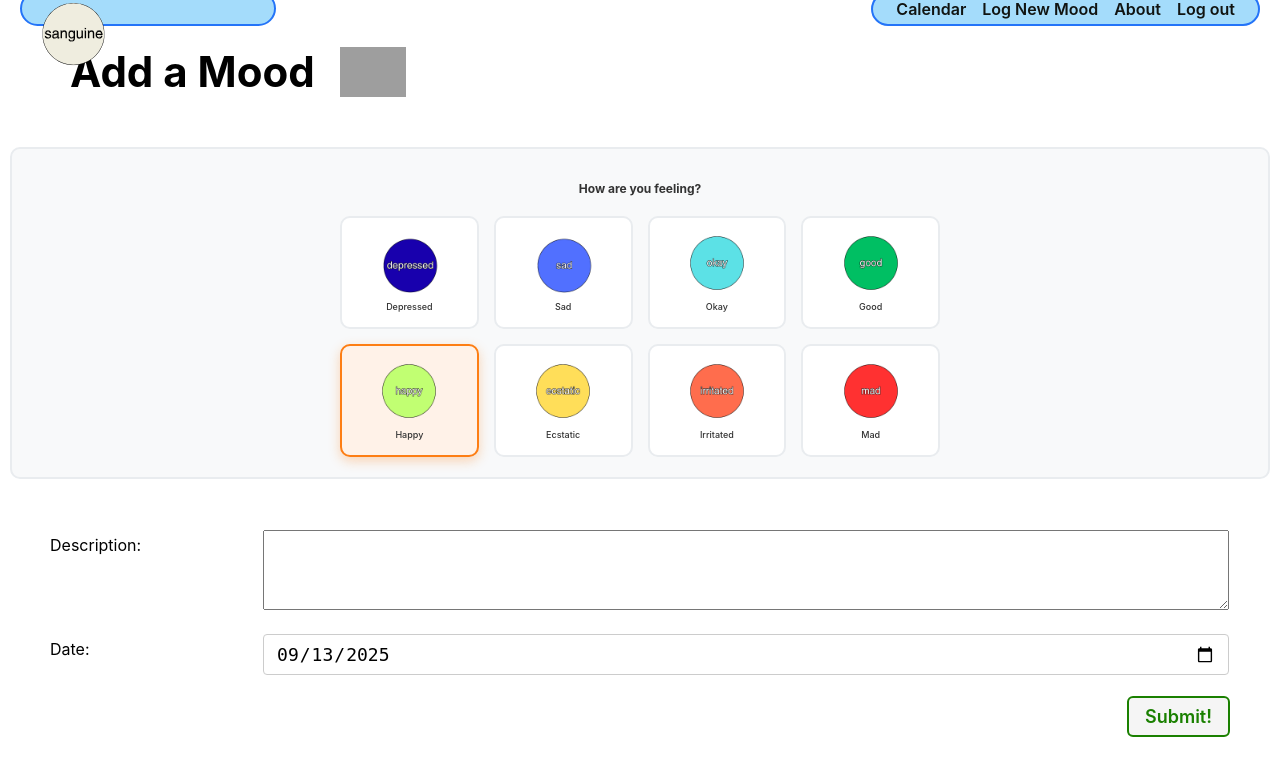
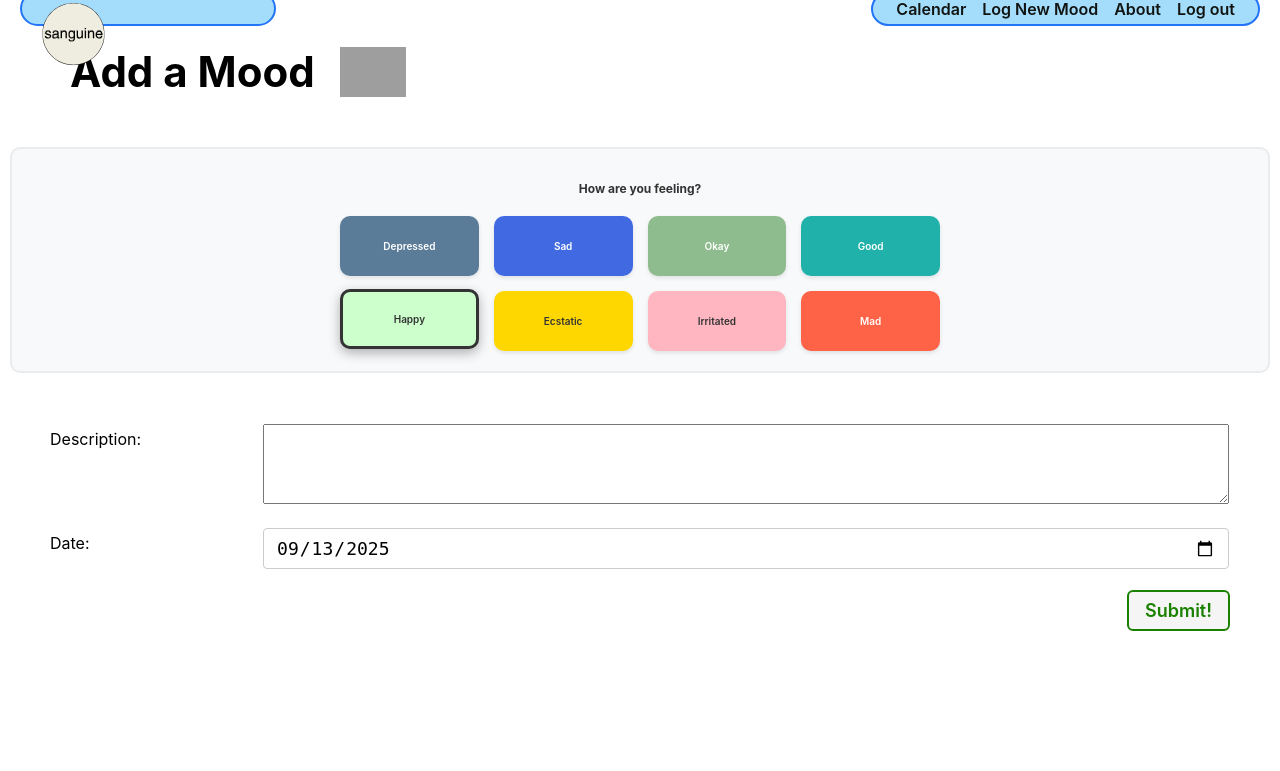
Before and after one commit to morgantstewart/sanguine-mood-tracker, a Django app: page /moods/create/ in a window 1280 px wide. Shown: the part 29-800 px from the top of the page. Run offline with Django 4.2, Linux system fonts and the light colour scheme; the visitor is signed in with stand-in values (Sample User, id 1); grey boxes are pictures that could not be loaded.

```diff
--- a/sanguine/static/css/form.css
+++ b/sanguine/static/css/form.css
@@ -86,87 +86,73 @@
 
   .mood-option {
     display: flex;
-    flex-direction: column;
     align-items: center;
+    justify-content: center;
     padding: 15px;
-    background: white;
-    border: 2px solid #e9ecef;
+    border: 2px solid transparent;
     border-radius: 10px;
     cursor: pointer;
     transition: all 0.3s ease;
     text-align: center;
+    font-weight: 600;
+    font-size: 1em;
+    min-height: 60px;
+    box-shadow: 0 2px 4px rgba(0,0,0,0.1);
   }
 
   .mood-option:hover {
-    border-color: #007bff;
     transform: translateY(-2px);
-    box-shadow: 0 4px 8px rgba(0, 123, 255, 0.2);
+    box-shadow: 0 4px 8px rgba(0,0,0,0.2);
   }
 
   .mood-option.selected {
-    border-color: #007bff;
-    background-color: #e3f2fd;
-    box-shadow: 0 4px 12px rgba(0, 123, 255, 0.3);
+    border: 3px solid #333;
+    box-shadow: 0 4px 12px rgba(0,0,0,0.3);
+    transform: translateY(-2px);
   }
 
-  /* Mood-specific selection colors */
-  .mood-option[data-mood="depressed"].selected {
-    border-color: #6c757d;
-    background-color: #f8f9fa;
-    box-shadow: 0 4px 12px rgba(108, 117, 125, 0.3);
+  /* Mood-specific colors - matching PNG icon colors */
+  .mood-option.mood-depressed {
+    background: #5B7C99;
+    color: white;
   }
 
-  .mood-option[data-mood="sad"].selected {
-    border-color: #17a2b8;
-    background-color: #e1f7fa;
-    box-shadow: 0 4px 12px rgba(23, 162, 184, 0.3);
+  .mood-option.mood-sad {
+    background: #4169E1;
+    color: white;
   }
 
-  .mood-option[data-mood="okay"].selected {
-    border-color: #ffc107;
-    background-color: #fff8e1;
-    box-shadow: 0 4px 12px rgba(255, 193, 7, 0.3);
+  .mood-option.mood-okay {
+    background: #8FBC8F;
+    color: white;
   }
 
-  .mood-option[data-mood="good"].selected {
-    border-color: #28a745;
-    background-color: #e8f5e8;
-    box-shadow: 0 4px 12px rgba(40, 167, 69, 0.3);
+  .mood-option.mood-good {
+    background: #20B2AA;
+    color: white;
   }
 
-  .mood-option[data-mood="happy"].selected {
-    border-color: #fd7e14;
-    background-color: #fff2e8;
-    box-shadow: 0 4px 12px rgba(253, 126, 20, 0.3);
+  .mood-option.mood-happy {
+    background: #CCFFCC;
+    color: #333;
   }
 
-  .mood-option[data-mood="ecstatic"].selected {
-    border-color: #dc3545;
-    background-color: #ffeaea;
-    box-shadow: 0 4px 12px rgba(220, 53, 69, 0.3);
+  .mood-option.mood-ecstatic {
+    background: #FFD700;
+    color: #333;
   }
 
-  .mood-option[data-mood="irritated"].selected {
-    border-color: #6f42c1;
-    background-color: #f3f0ff;
-    box-shadow: 0 4px 12px rgba(111, 66, 193, 0.3);
+  .mood-option.mood-irritated {
+    background: #FFB6C1;
+    color: #333;
   }
 
-  .mood-option[data-mood="mad"].selected {
-    border-color: #343a40;
-    background-color: #f8f9fa;
-    box-shadow: 0 4px 12px rgba(52, 58, 64, 0.3);
-  }
-
-  .mood-option img {
-    width: 60px;
-    height: 60px;
-    object-fit: contain;
-    margin-bottom: 8px;
+  .mood-option.mood-mad {
+    background: #FF6347;
+    color: white;
   }
 
   .mood-option span {
-    font-size: 0.9em;
-    color: #333;
-    font-weight: 500;
+    font-size: 1em;
+    font-weight: 600;
   }
--- a/sanguine/templates/sanguine/mood_form.html
+++ b/sanguine/templates/sanguine/mood_form.html
@@ -24,45 +24,37 @@
   <div class="mood-selection">
     <h3>How are you feeling?</h3>
     <div class="mood-grid">
-      <div class="mood-option" data-mood="depressed">
-        <img src="{% static 'css/images/depressed1.png' %}" alt="Depressed" />
+      <div class="mood-option mood-depressed" data-mood="depressed">
         <span>Depressed</span>
-        <input type="radio" name="mood_type" value="depressed" id="mood_depressed" style="display: none;">
+        <input type="radio" name="mood_type" value="depressed" id="mood_depressed" style="display: none;" {% if form.mood_type.value == 'depressed' %}checked{% endif %}>
       </div>
-      <div class="mood-option" data-mood="sad">
-        <img src="{% static 'css/images/sad1.png' %}" alt="Sad" />
+      <div class="mood-option mood-sad" data-mood="sad">
         <span>Sad</span>
-        <input type="radio" name="mood_type" value="sad" id="mood_sad" style="display: none;">
+        <input type="radio" name="mood_type" value="sad" id="mood_sad" style="display: none;" {% if form.mood_type.value == 'sad' %}checked{% endif %}>
       </div>
-      <div class="mood-option" data-mood="okay">
-        <img src="{% static 'css/images/okay1.png' %}" alt="Okay" />
+      <div class="mood-option mood-okay" data-mood="okay">
         <span>Okay</span>
-        <input type="radio" name="mood_type" value="okay" id="mood_okay" style="display: none;">
+        <input type="radio" name="mood_type" value="okay" id="mood_okay" style="display: none;" {% if form.mood_type.value == 'okay' %}checked{% endif %}>
       </div>
-      <div class="mood-option" data-mood="good">
-        <img src="{% static 'css/images/good1.png' %}" alt="Good" />
+      <div class="mood-option mood-good" data-mood="good">
         <span>Good</span>
-        <input type="radio" name="mood_type" value="good" id="mood_good" style="display: none;">
+        <input type="radio" name="mood_type" value="good" id="mood_good" style="display: none;" {% if form.mood_type.value == 'good' %}checked{% endif %}>
       </div>
-      <div class="mood-option" data-mood="happy">
-        <img src="{% static 'css/images/happy1.png' %}" alt="Happy" />
+      <div class="mood-option mood-happy" data-mood="happy">
         <span>Happy</span>
-        <input type="radio" name="mood_type" value="happy" id="mood_happy" style="display: none;">
+        <input type="radio" name="mood_type" value="happy" id="mood_happy" style="display: none;" {% if form.mood_type.value == 'happy' %}checked{% endif %}>
       </div>
-      <div class="mood-option" data-mood="ecstatic">
-        <img src="{% static 'css/images/ecstatic1.png' %}" alt="Ecstatic" />
+      <div class="mood-option mood-ecstatic" data-mood="ecstatic">
         <span>Ecstatic</span>
-        <input type="radio" name="mood_type" value="ecstatic" id="mood_ecstatic" style="display: none;">
+        <input type="radio" name="mood_type" value="ecstatic" id="mood_ecstatic" style="display: none;" {% if form.mood_type.value == 'ecstatic' %}checked{% endif %}>
       </div>
-      <div class="mood-option" data-mood="irritated">
-        <img src="{% static 'css/images/irritated1.png' %}" alt="Irritated" />
+      <div class="mood-option mood-irritated" data-mood="irritated">
         <span>Irritated</span>
-        <input type="radio" name="mood_type" value="irritated" id="mood_irritated" style="display: none;">
+        <input type="radio" name="mood_type" value="irritated" id="mood_irritated" style="display: none;" {% if form.mood_type.value == 'irritated' %}checked{% endif %}>
       </div>
-      <div class="mood-option" data-mood="mad">
-        <img src="{% static 'css/images/mad1.png' %}" alt="Mad" />
+      <div class="mood-option mood-mad" data-mood="mad">
         <span>Mad</span>
-        <input type="radio" name="mood_type" value="mad" id="mood_mad" style="display: none;">
+        <input type="radio" name="mood_type" value="mad" id="mood_mad" style="display: none;" {% if form.mood_type.value == 'mad' %}checked{% endif %}>
       </div>
     </div>
   </div>
@@ -102,8 +94,15 @@ document.addEventListener('DOMContentLoaded', function() {
         });
     });
 
-    // Set default selection (happy)
-    const defaultOption = document.querySelector('[data-mood="happy"]');
+    // Set selection based on form data or default to happy
+    const checkedRadio = document.querySelector('input[name="mood_type"]:checked');
+    let selectedMood = 'happy'; // default
+
+    if (checkedRadio) {
+        selectedMood = checkedRadio.value;
+    }
+
+    const defaultOption = document.querySelector(`[data-mood="${selectedMood}"]`);
     if (defaultOption) {
         defaultOption.classList.add('selected');
         const defaultRadio = defaultOption.querySelector('input[type="radio"]');
--- a/sanguine/templatetags/calendar_extras.py
+++ b/sanguine/templatetags/calendar_extras.py
@@ -6,3 +6,8 @@ register = template.Library()
 def lookup(dictionary, key):
     """Template filter to lookup a key in a dictionary"""
     return dictionary.get(key, [])
+
+@register.simple_tag
+def format_date_string(year, month, day):
+    """Template tag to format date as YYYY-MM-DD"""
+    return f"{year}-{month:02d}-{day:02d}"
--- a/sanguine/views.py
+++ b/sanguine/views.py
@@ -75,11 +75,6 @@ def mood_calendar(request):
         date__lt=end_date
     ).order_by('date')
 
-    # Debug: Print mood data
-    print(f"DEBUG: Found {moods.count()} moods for user {request.user}")
-    for mood in moods:
-        print(f"DEBUG: Mood - {mood.mood_type} on {mood.date}")
-
     # Create a dictionary of moods by date
     moods_by_date = {}
     for mood in moods:
@@ -87,8 +82,6 @@ def mood_calendar(request):
         if date_key not in moods_by_date:
             moods_by_date[date_key] = []
         moods_by_date[date_key].append(mood)
-
-    print(f"DEBUG: moods_by_date = {moods_by_date}")
 
     # Generate calendar data
     cal = calendar.monthcalendar(year, month)
```
Also changed, not shown: sanguine/templates/moods/calendar.html (+82 -79 lines).
